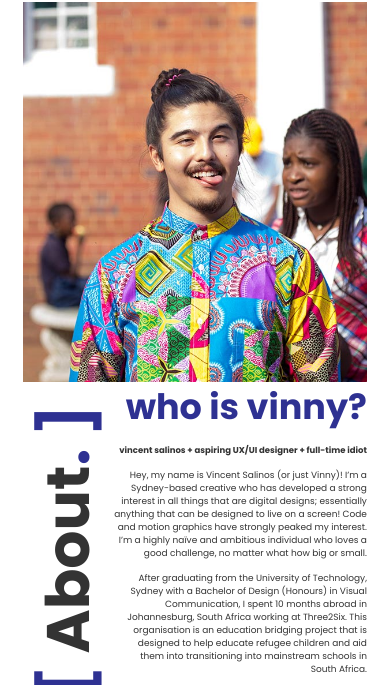
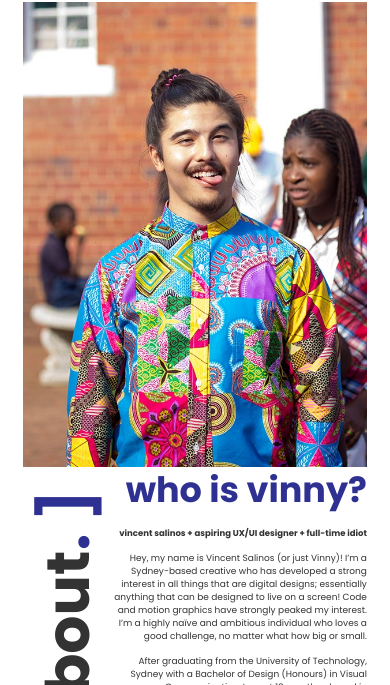
Before and after one commit to vinnyseven/vinny-salinos.github.io, a plain HTML site: page about.html in a window 390 px wide. Shown: the part 82-767 px from the top of the page. Drawn offline with nearby package versions, Linux system fonts and the light colour scheme.

Commit message:
Scrolling Fix About Page

```diff
--- a/style.css
+++ b/style.css
@@ -1099,17 +1099,19 @@ button{
     /* ABOUT */
     .about{
         grid-template-rows: repeat(2, 1fr);
-        height: 98vh;
-        overflow: hidden;
+        /* height: 98vh; */
+        /* overflow: hidden; */
     }
     #aboutcontainer{
-        grid-template-rows: 45vh 40vh;
+        grid-template-rows: 55vh 40vh;
         overflow: scroll;
     }
     .about-text {
         grid-row: 2;
         grid-column: 3 /14;
         /* background-color: red; */
+        height: inherit;
+        align-self: start;
         overflow: scroll; /* has to be scroll, not auto */
         -webkit-overflow-scrolling: touch;
     }
```
